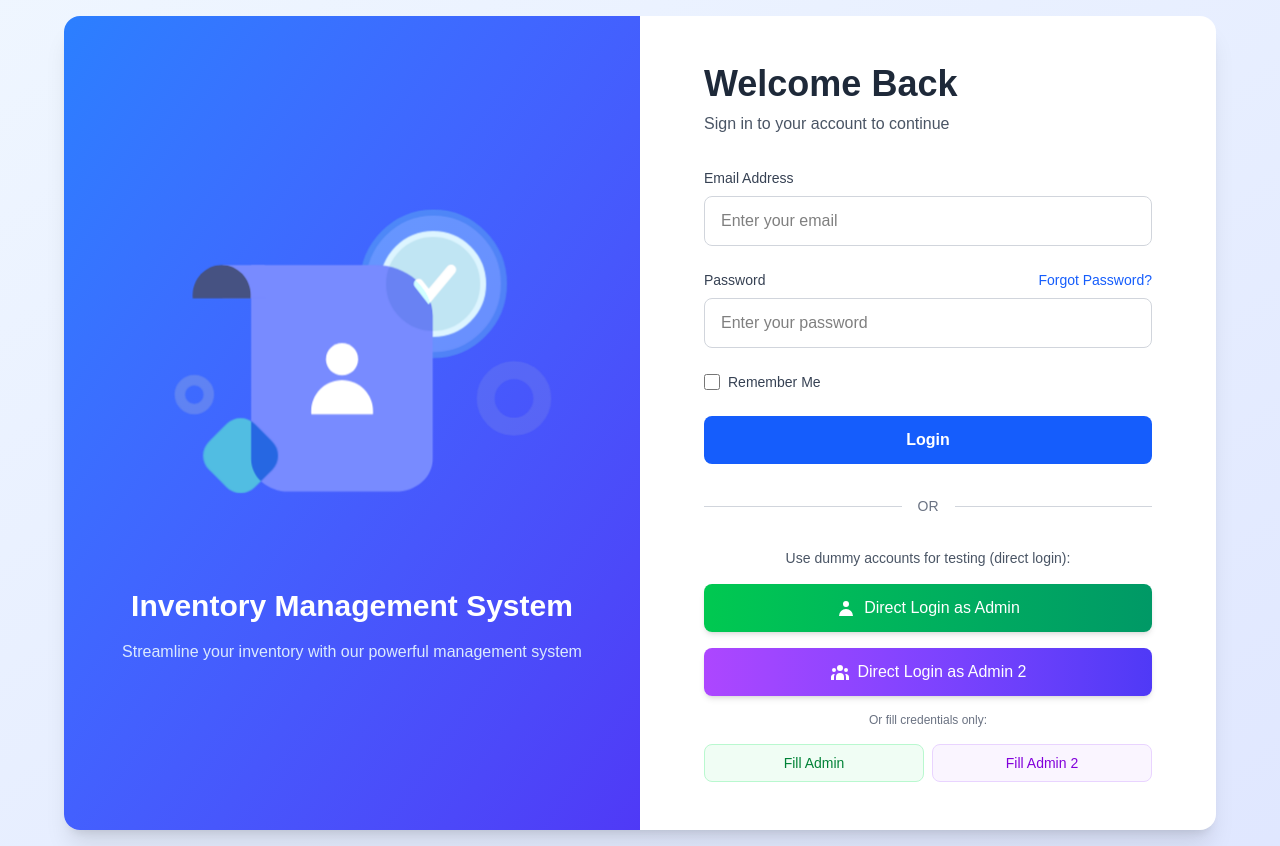
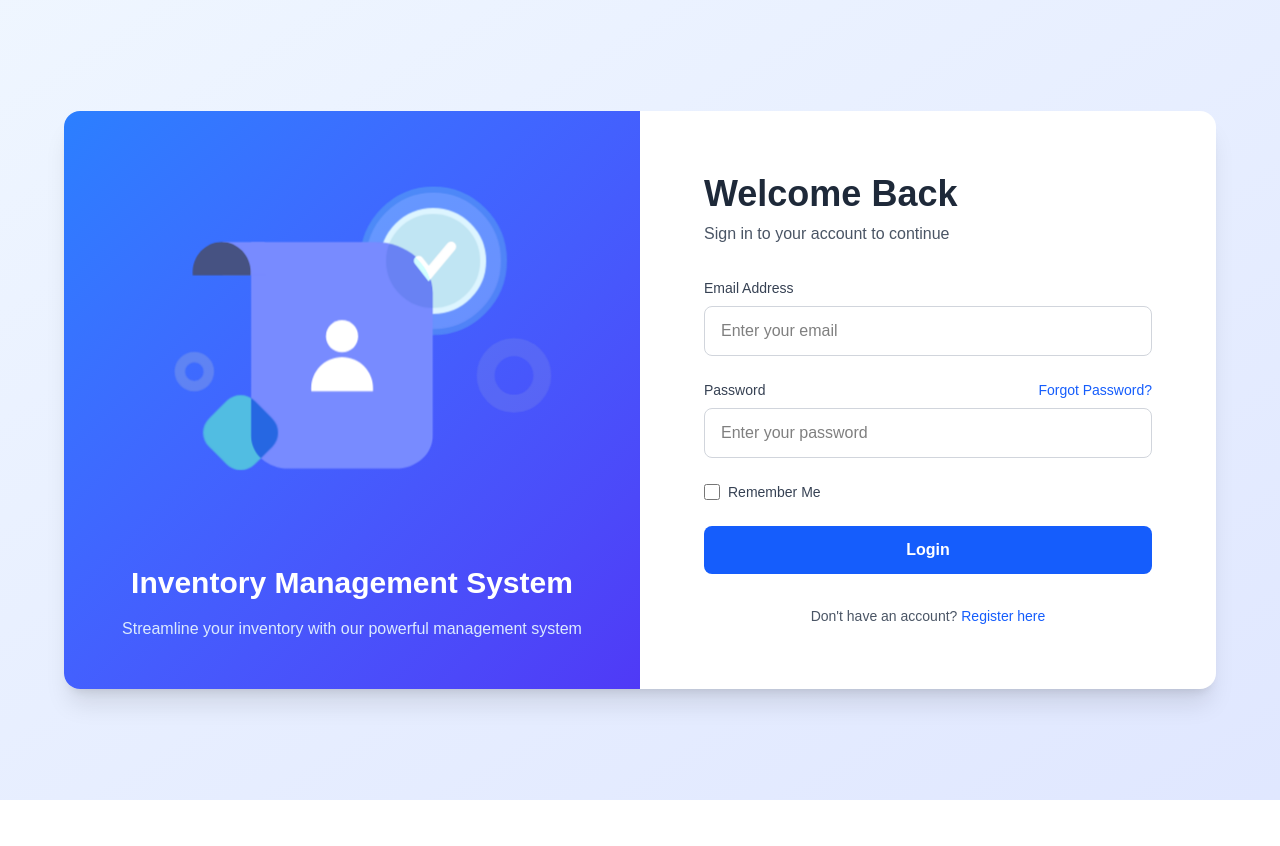
Before and after one commit to moshiurrahmandeap11/super-inventory, a Next.js app: page / in a window 1280 px wide. After the commit the page ends 800 px from the top, so only its background shows below. Built offline with nearby package versions, Linux system fonts and the light colour scheme.

Commit message:
creating register route

```diff
--- a/app/HomeComponents/LoginPage/LoginPage.jsx
+++ b/app/HomeComponents/LoginPage/LoginPage.jsx
@@ -14,25 +14,6 @@ const LoginPage = () => {
   });
   const [rememberMe, setRememberMe] = useState(false);
   const [isLoading, setIsLoading] = useState(false);
-
-  // Define dummy accounts
-  const dummyAccounts = [
-    { email: 'inventory@bb.com', password: 'bb1234', role: 'Admin' },
-    { email: 'inventory2@bb.com', password: 'bb1234', role: 'Manager' }
-  ];
-
-  // Check if credentials match dummy accounts
-  const isDummyAccount = (email, password) => {
-    return dummyAccounts.some(account =>
-      account.email === email && account.password === password
-    );
-  };
-
-  // Get dummy account role
-  const getDummyAccountRole = (email) => {
-    const account = dummyAccounts.find(acc => acc.email === email);
-    return account ? account.role : 'User';
-  };
 
   // Load saved credentials on component mount
   useEffect(() => {
@@ -119,49 +100,11 @@ const LoginPage = () => {
     }
   };
 
-  // Handle dummy login directly (no API call)
-  const handleDummyLoginDirect = (email, password, role) => {
-    setIsLoading(true);
-
-    // Save credentials if remember me is checked
-    saveCredentials(email, password);
-
-    // Store user info in localStorage
-    const userData = {
-      email,
-      role,
-      isDummy: true,
-      loginTime: new Date().toISOString()
-    };
-
-    localStorage.setItem('user', JSON.stringify(userData));
-    localStorage.setItem('token', `dummy-token-${Date.now()}`);
-
-    toast.success(`Logged in as ${role}! Redirecting...`);
-
-    setTimeout(() => {
-      setIsLoading(false);
-      router.push('/inventory-home');
-    }, 800);
-  };
-
   // Handle form submission
   const handleSubmit = async (e) => {
     e.preventDefault();
     setIsLoading(true);
 
-    // Check if it's a dummy account FIRST
-    if (isDummyAccount(formData.email, formData.password)) {
-      const role = getDummyAccountRole(formData.email);
-
-      // Save credentials if remember me is checked
-      saveCredentials(formData.email, formData.password);
-
-      handleDummyLoginDirect(formData.email, formData.password, role);
-      return;
-    }
-
-    // If not dummy account, proceed with API call
     try {
       const response = await axiosInstance.post("/login", formData);
 
@@ -188,12 +131,6 @@ const LoginPage = () => {
     } finally {
       setIsLoading(false);
     }
-  };
-
-  // Handle dummy login button click (for auto-fill)
-  const handleDummyLogin = (email, password, role) => {
-    setFormData({ email, password });
-    toast.success(`${role} credentials filled! Click Login to proceed.`);
   };
 
   return (
@@ -307,63 +244,17 @@ const LoginPage = () => {
               </button>
             </form>
 
-            {/* Divider */}
-            <div className="my-8 flex items-center">
-              <div className="flex-1 border-t border-gray-300"></div>
-              <span className="px-4 text-gray-500 text-sm">OR</span>
-              <div className="flex-1 border-t border-gray-300"></div>
-            </div>
-
-            {/* Dummy Login Buttons */}
-            <div className="space-y-4">
-              <p className="text-center text-gray-600 text-sm">
-                Use dummy accounts for testing (direct login):
+            {/* Register Link */}
+            <div className="mt-8 text-center">
+              <p className="text-gray-600 text-sm">
+                Don&apos;t have an account?{' '}
+                <button
+                  onClick={() => router.push('/register')}
+                  className="text-blue-600 hover:text-blue-800 font-medium transition-colors"
+                >
+                  Register here
+                </button>
               </p>
-
-              <button
-                type="button"
-                onClick={() => handleDummyLoginDirect('inventory@bb.com', 'bb1234', 'Admin')}
-                disabled={isLoading}
-                className="w-full flex items-center justify-center gap-2 bg-linear-to-r from-green-500 to-emerald-600 hover:from-green-600 hover:to-emerald-700 text-white font-medium py-3 px-4 rounded-lg transition-all transform hover:-translate-y-0.5 shadow-md hover:shadow-lg disabled:opacity-50 disabled:cursor-not-allowed disabled:hover:transform-none"
-              >
-                <svg className="w-5 h-5" fill="currentColor" viewBox="0 0 20 20" xmlns="http://www.w3.org/2000/svg">
-                  <path fillRule="evenodd" d="M10 9a3 3 0 100-6 3 3 0 000 6zm-7 9a7 7 0 1114 0H3z" clipRule="evenodd" />
-                </svg>
-                Direct Login as Admin
-              </button>
-
-              <button
-                type="button"
-                onClick={() => handleDummyLoginDirect('inventory2@bb.com', 'bb1234', 'Manager')}
-                disabled={isLoading}
-                className="w-full flex items-center justify-center gap-2 bg-linear-to-r from-purple-500 to-indigo-600 hover:from-purple-600 hover:to-indigo-700 text-white font-medium py-3 px-4 rounded-lg transition-all transform hover:-translate-y-0.5 shadow-md hover:shadow-lg disabled:opacity-50 disabled:cursor-not-allowed disabled:hover:transform-none"
-              >
-                <svg className="w-5 h-5" fill="currentColor" viewBox="0 0 20 20" xmlns="http://www.w3.org/2000/svg">
-                  <path d="M13 6a3 3 0 11-6 0 3 3 0 016 0zM18 8a2 2 0 11-4 0 2 2 0 014 0zM14 15a4 4 0 00-8 0v3h8v-3zM6 8a2 2 0 11-4 0 2 2 0 014 0zM16 18v-3a5.972 5.972 0 00-.75-2.906A3.005 3.005 0 0119 15v3h-3zM4.75 12.094A5.973 5.973 0 004 15v3H1v-3a3 3 0 013.75-2.906z" />
-                </svg>
-                Direct Login as Admin 2
-              </button>
-
-              <p className="text-center text-xs text-gray-500 mt-2">
-                Or fill credentials only:
-              </p>
-
-              <div className="flex gap-2">
-                <button
-                  type="button"
-                  onClick={() => handleDummyLogin('inventory@bb.com', 'bb1234', 'Admin')}
-                  className="flex-1 text-sm bg-green-50 hover:bg-green-100 text-green-700 font-medium py-2 px-3 rounded-lg border border-green-200 transition-colors"
-                >
-                  Fill Admin
-                </button>
-                <button
-                  type="button"
-                  onClick={() => handleDummyLogin('inventory2@bb.com', 'bb1234', 'Manager')}
-                  className="flex-1 text-sm bg-purple-50 hover:bg-purple-100 text-purple-700 font-medium py-2 px-3 rounded-lg border border-purple-200 transition-colors"
-                >
-                  Fill Admin 2
-                </button>
-              </div>
             </div>
           </div>
         </div>
--- /dev/null
+++ b/app/register/page.jsx
@@ -0,0 +1,10 @@
+
+const Register = () => {
+    return (
+        <div>
+            this is register page
+        </div>
+    );
+};
+
+export default Register;
```
